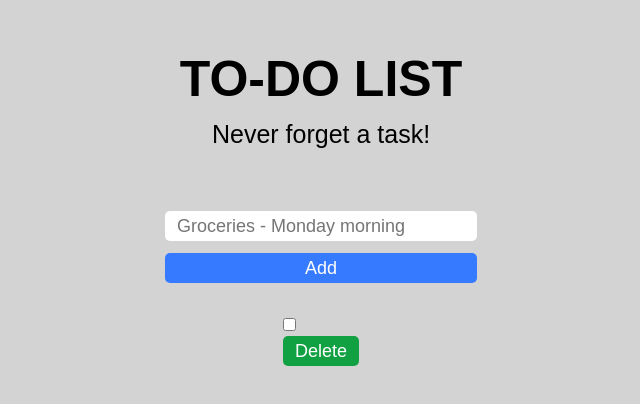
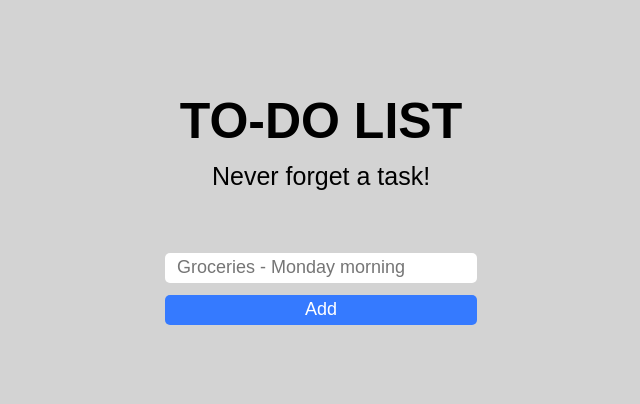
Before and after one commit to gustaavoevangelista/to-do-list, a React (Create React App) app: page / in a window 1280 px wide. Shown: the part 106-510 px from the top of the page, without its empty margins (319-959 px from the left). Built offline with nearby package versions, Linux system fonts and the light colour scheme; the HTML template or start-up script is replaced by a standard one.

Commit message:
add: when refresh the page, the tasks wont be lost

```diff
--- a/src/App.js
+++ b/src/App.js
@@ -1,14 +1,29 @@
 import './App.css'
-import { useState } from 'react'
+import { useState, useEffect } from 'react'
 import {nanoid} from 'nanoid'
 import DisplayTask from './components/DisplayTask'
 import Form from './components/Form'
 
+const LOCAL_STORAGE_KEY = "react-todo-list-todos"
 
 
-export default function App (props) {
+export default function App () {
 
-  const [tasks, setTasks] = useState(props.tasks);
+  const [tasks, setTasks] = useState('');
+
+  //when refresh the page, the tasks wont be lost
+  useEffect(() => {
+    const storageTodos = JSON.parse(localStorage.getItem(LOCAL_STORAGE_KEY))
+
+    if(storageTodos) {
+      setTasks(storageTodos)
+    }
+  }, [])
+
+  useEffect(() => {
+    localStorage.setItem(LOCAL_STORAGE_KEY, JSON.stringify(tasks))
+
+  }, [tasks])
 
 
   function toggleTaskCompleted(id) {
@@ -31,7 +46,7 @@ export default function App (props) {
   }
 
 
-  const taskList = tasks.map((task) => (
+  const taskList = tasks ? tasks.map((task) => (
     <DisplayTask
     id={task.id}
     name={task.name}
@@ -41,7 +56,7 @@ export default function App (props) {
     deleteTask={deleteTask}
     />
     )
-    )
+  ) : ''
 
   function addTask(name){
     const newTask = {id: `todo-${nanoid()}`, name, completed: false}
--- a/src/components/Form.js
+++ b/src/components/Form.js
@@ -1,5 +1,4 @@
 import React, { useState } from "react";
-
 
 
 export default function Form(props){
@@ -16,8 +15,6 @@ export default function Form(props){
 		}
 	}
 
-
-
   return (
       <div className="input-area">
         <form onSubmit={handleSubmit}>
```
Lines whose indentation alone changed are shown as unchanged.
